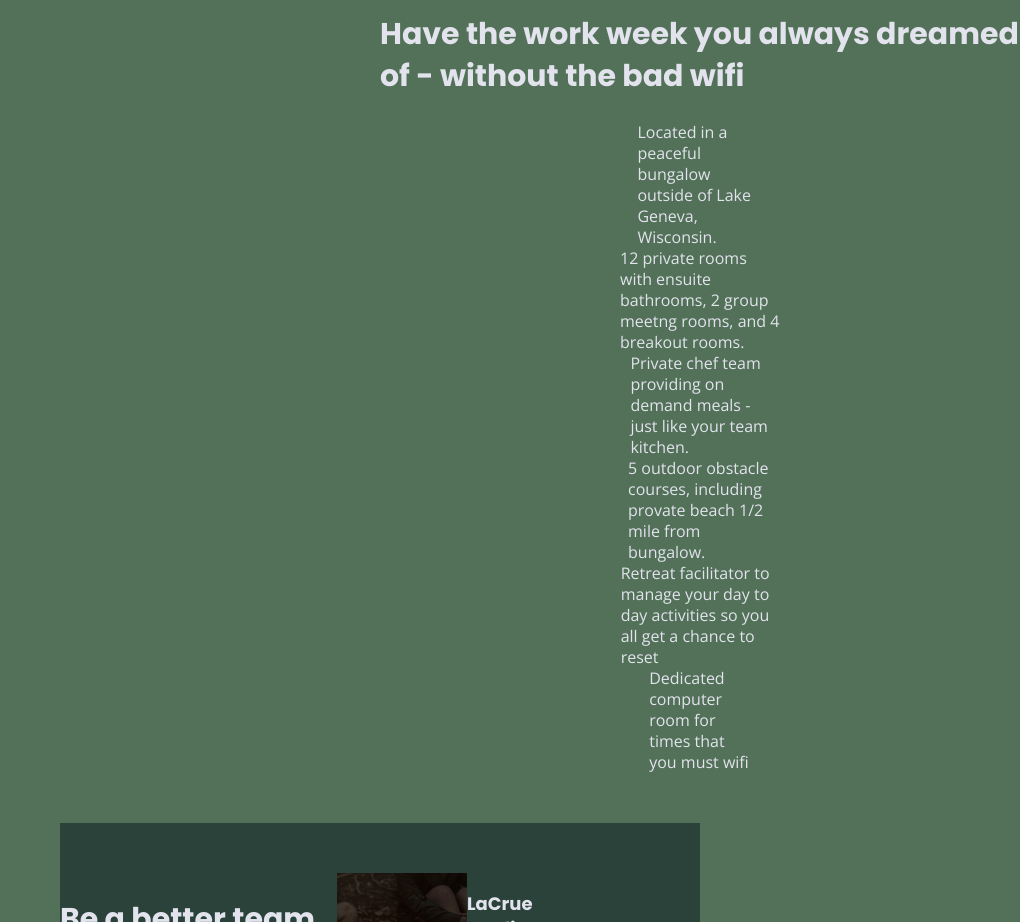
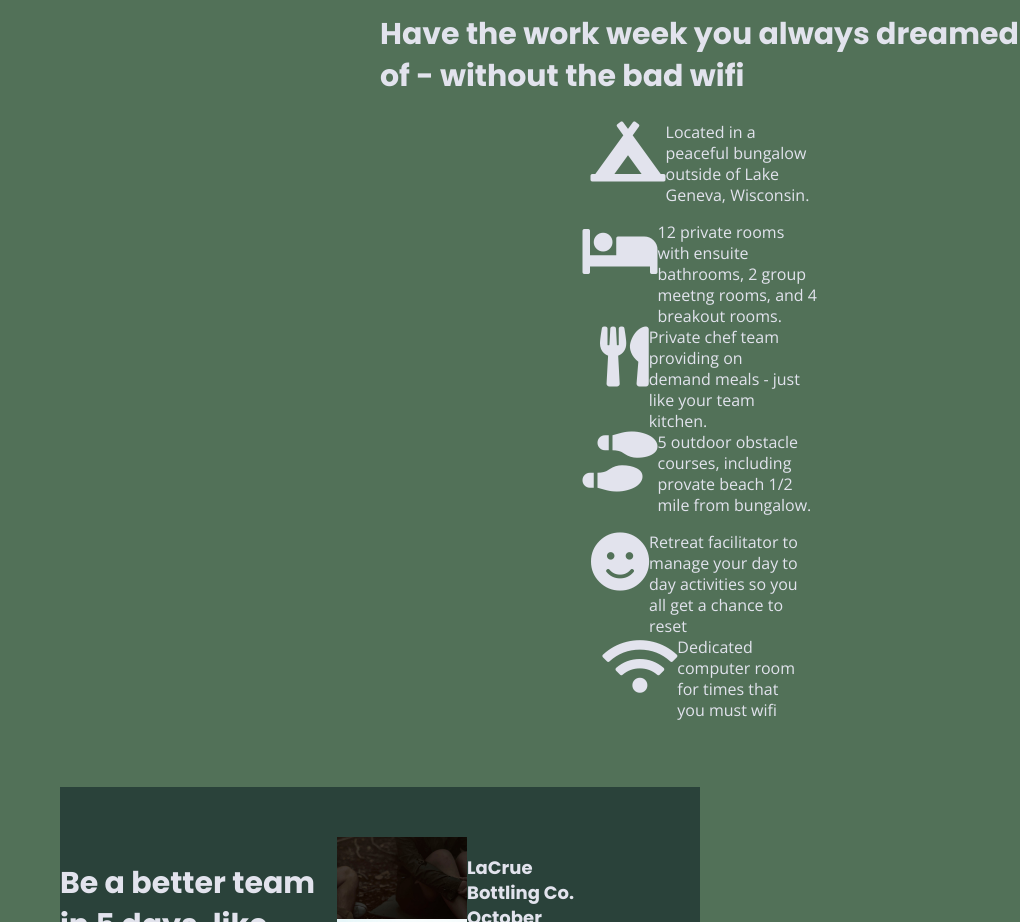
Before and after one commit to meggo15/unplugged-retreat, a website: page index.html in a window 1280 px wide. Shown: the part 1260-2182 px from the top of the page, without its empty margins (260-1280 px from the left). Drawn offline with nearby package versions, Linux system fonts and the light colour scheme; files whose address does not match are found by name.

Commit message:
Added features icons

```diff
--- a/css/main.css
+++ b/css/main.css
@@ -283,14 +283,17 @@ input[type=button] {
 
 .features features-item-description {
   text-align: center;
-
-}
-.features fontawesome-icon {
   display: flex;
   justify-content: center;
   align-content: center;
   flex-flow: row wrap;
 }
+
+.features i {
+	font-size: 3.75em;
+  margin-bottom: 40px;
+}
+
 
 .reviews {
   display: flex;
--- a/index.html
+++ b/index.html
@@ -19,6 +19,8 @@
 
   <link rel="stylesheet" href="css/normalize.css">
   <link rel="stylesheet" href="css/main.css">
+
+  <link rel="stylesheet" href="https://use.fontawesome.com/releases/v5.5.0/css/all.css" integrity="sha384-B4dIYHKNBt8Bc12p+WXckhzcICo0wtJAoU8YZTY5qE0Id1GSseTk6S+L3BlXeVIU" crossorigin="anonymous">
 
   <meta name="theme-color" content="#fafafa">
 
@@ -78,27 +80,33 @@
           </figure>
           <h2>Have the work week you always dreamed of - without the bad wifi</h2>
           <article>
-            <p class="fontawesome-icon"></p>
+            <p class="fontawesome-icon"><i class="fas fa-campground"></i>
+            </p>
             <p class="features-item-description">Located in a peaceful bungalow outside of Lake Geneva, Wisconsin.</p>
           </article>
           <article>
-            <p class="fontawesome-icon"></p>
+            <p class="fontawesome-icon"><i class="fas fa-bed"></i>
+            </p>
             <p class="features-item-description">12 private rooms with ensuite bathrooms, 2 group meetng rooms, and 4 breakout rooms.</p>
           </article>
           <article>
-            <p class="fontawesome-icon"></p>
+            <p class="fontawesome-icon"><i class="fas fa-utensils"></i>
+            </p>
             <p class="features-item-description">Private chef team providing on demand meals - just like your team kitchen.</p>
           </article>
           <article>
-            <p class="fontawesome-icon"></p>
+            <p class="fontawesome-icon"><i class="fas fa-shoe-prints"></i>
+            </p>
             <p class="features-item-description">5 outdoor obstacle courses, including provate beach 1/2 mile from bungalow.</p>
           </article>
           <article>
-            <p class="fontawesome-icon"></p>
+            <p class="fontawesome-icon"><i class="fas fa-smile"></i>
+            </p>
             <p class="features-item-description">Retreat facilitator to manage your day to day activities so you all get a chance to reset</p>
           </article>
           <article>
-            <p class="fontawesome-icon"></p>
+            <p class="fontawesome-icon"><i class="fas fa-wifi"></i>
+            </p>
             <p class="features-item-description">Dedicated computer room for times that you must wifi</p>
           </article>
         </div>
```
Also changed, not shown: about/index.html (+2 -0 lines), faq/index.html (+2 -0 lines).
